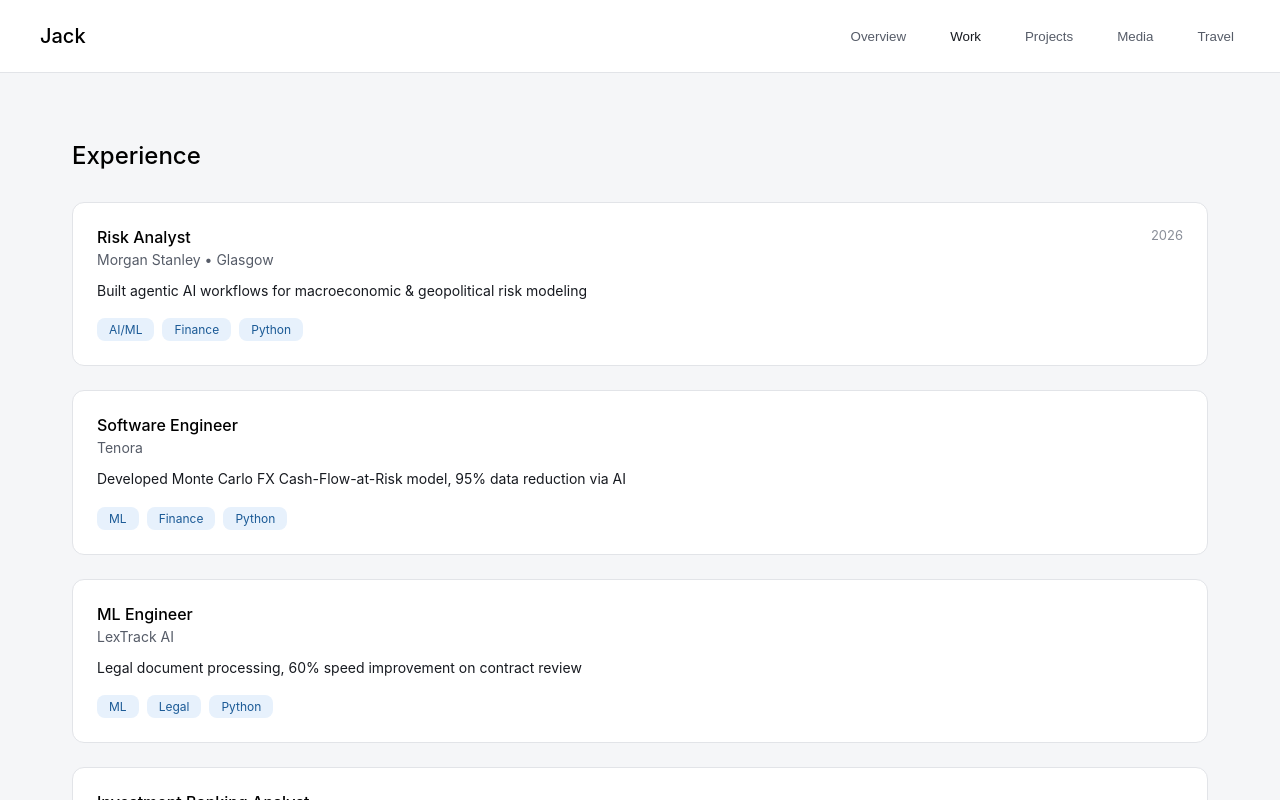
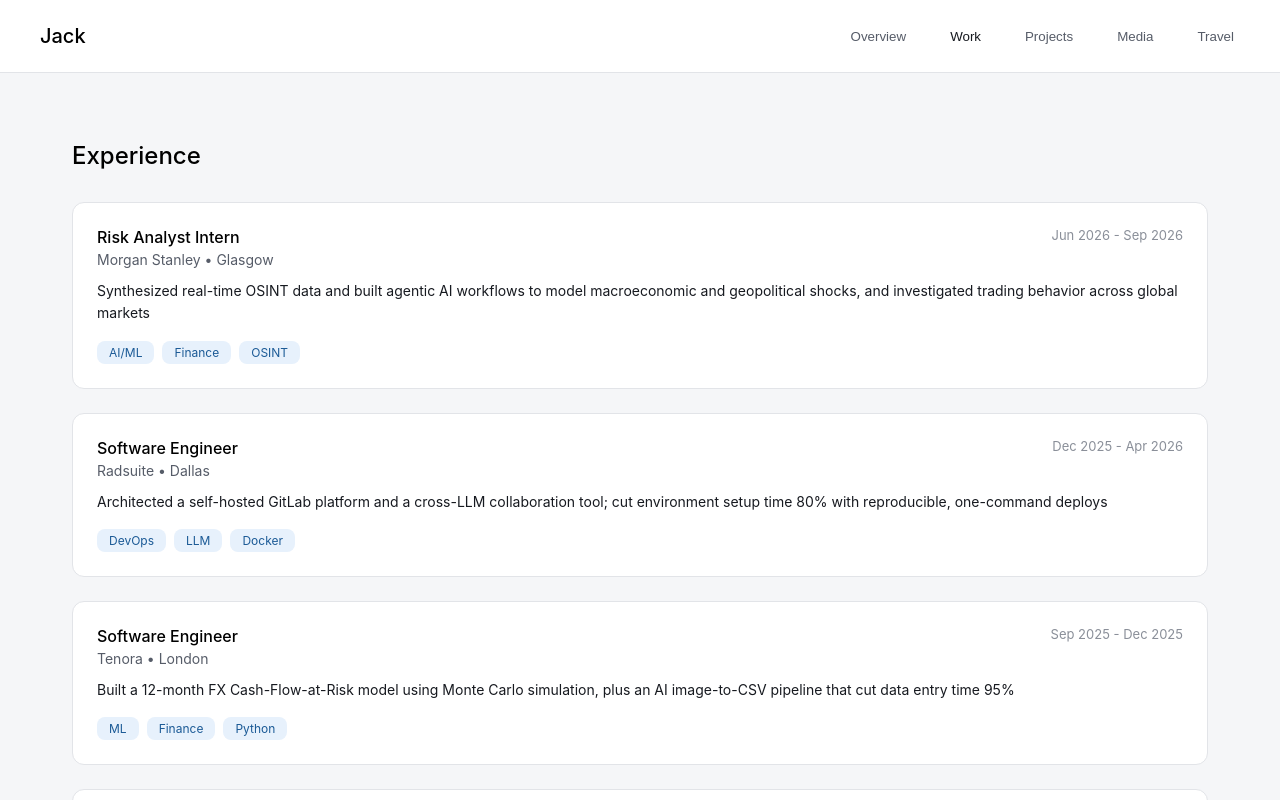
Before and after one commit to sailkcaj/jack-website, a React (Vite) app: page / in a window 1280 px wide. Both pictures are taken after a click on the button "Work". Shown: the top 800 px of the page. Built offline with nearby package versions, Linux system fonts and the light colour scheme; the HTML template or start-up script is replaced by a standard one.

Commit message:
Add CV-sourced content: Radsuite, Plantforce, education, media credits, corrections

```diff
--- a/src/App.jsx
+++ b/src/App.jsx
@@ -6,40 +6,60 @@
   const [activeTab, setActiveTab] = useState('overview');
 
   const stats = [
-    { label: 'Companies', value: '8+', icon: 'ti-briefcase' },
+    { label: 'Companies', value: '7+', icon: 'ti-briefcase' },
     { label: 'Finished', value: '100mi', subtitle: 'ultramarathon', icon: 'ti-run' },
-    { label: 'Countries', value: '12+', icon: 'ti-plane' },
-    { label: 'Apps Built', value: '4+', icon: 'ti-code' },
+    { label: 'Countries', value: '41+', icon: 'ti-plane' },
+    { label: 'Apps Built', value: '8+', icon: 'ti-code' },
   ];
 
   const roles = [
     {
-      title: 'Risk Analyst',
+      title: 'Risk Analyst Intern',
       company: 'Morgan Stanley',
       location: 'Glasgow',
-      dates: '2026',
-      description: 'Built agentic AI workflows for macroeconomic & geopolitical risk modeling',
-      tags: ['AI/ML', 'Finance', 'Python'],
+      dates: 'Jun 2026 - Sep 2026',
+      description: 'Synthesized real-time OSINT data and built agentic AI workflows to model macroeconomic and geopolitical shocks, and investigated trading behavior across global markets',
+      tags: ['AI/ML', 'Finance', 'OSINT'],
+    },
+    {
+      title: 'Software Engineer',
+      company: 'Radsuite',
+      location: 'Dallas',
+      dates: 'Dec 2025 - Apr 2026',
+      description: 'Architected a self-hosted GitLab platform and a cross-LLM collaboration tool; cut environment setup time 80% with reproducible, one-command deploys',
+      tags: ['DevOps', 'LLM', 'Docker'],
     },
     {
       title: 'Software Engineer',
       company: 'Tenora',
-      description: 'Developed Monte Carlo FX Cash-Flow-at-Risk model, 95% data reduction via AI',
+      location: 'London',
+      dates: 'Sep 2025 - Dec 2025',
+      description: 'Built a 12-month FX Cash-Flow-at-Risk model using Monte Carlo simulation, plus an AI image-to-CSV pipeline that cut data entry time 95%',
       tags: ['ML', 'Finance', 'Python'],
     },
     {
-      title: 'ML Engineer',
+      title: 'AI & Automation Intern',
       company: 'LexTrack AI',
-      description: 'Legal document processing, 60% speed improvement on contract review',
+      location: 'New York',
+      dates: 'Jun 2025 - Sep 2025',
+      description: 'Deployed ML models across 10,000+ legal documents, improving extraction speed 60% and cutting contract review time 40%',
       tags: ['ML', 'Legal', 'Python'],
     },
     {
-      title: 'Investment Banking Analyst',
-      company: 'J.P. Morgan',
-      description: 'LBO modeling, DCF, three-statement integration, M&A analysis',
-      tags: ['Finance', 'Modeling', 'Excel'],
+      title: 'Engineering Intern',
+      company: 'Plantforce Ltd',
+      location: 'Bristol',
+      dates: 'Jun 2024 - Sep 2024',
+      description: 'Designed and prototyped 24 CAD components now deployed 4,000+ times; cut waste 20% via lean/JIT and lifted output 8% through probability analysis',
+      tags: ['CAD', 'Engineering', 'Lean'],
     },
   ];
+
+  const education = {
+    school: 'University of Manchester',
+    degree: 'BSc Mathematics with Finance',
+    detail: 'GPA 4.0 · A-Levels: Maths (A*), Economics (A), Business (A)',
+  };
 
   const projects = [
     {
@@ -51,12 +71,17 @@
     },
     {
       name: 'Postinvested',
-      tagline: 'Payments platform for independent merchants',
-      tech: ['Finance', 'Payments'],
+      tagline: 'Content platform - grew to 130+ posts, 35% price increase, users across 9 countries',
+      tech: ['Growth', 'Platform'],
+    },
+    {
+      name: 'Financial Algorithm',
+      tagline: 'R-based stock trend model, profitable 9 of 11 months, presented at the London Investors Show',
+      tech: ['R', 'ggplot2', 'Trading'],
     },
     {
       name: 'GOLLM',
-      tagline: 'LLM application for gene ontology summarization (published)',
+      tagline: 'LLM for gene ontology summarization, built at the Cambridge BioHackathon and featured in a published paper',
       tech: ['LLM', 'Bioinformatics'],
     },
     {
@@ -74,10 +99,25 @@
       description: 'Season 2',
     },
     {
+      title: 'Higher Ground',
+      role: 'Actor',
+      platform: 'Film',
+    },
+    {
       title: 'Maxton Hall',
-      role: 'Lead',
-      platform: 'Netflix / German Series',
-      description: 'Romantic comedy',
+      role: 'Actor',
+      platform: 'Prime Video',
+    },
+    {
+      title: 'The Mandalorian',
+      role: 'Actor',
+      platform: 'Disney+',
+      description: 'Star Wars',
+    },
+    {
+      title: 'John Lewis',
+      role: 'Model',
+      description: '2025 Christmas advert',
     },
     {
       title: 'Tom Ford',
@@ -87,12 +127,12 @@
     {
       title: 'BoohooMAN',
       role: 'Model',
-      description: 'Campaign',
+      description: '2024 film collection',
     },
     {
-      title: 'The Witcher',
+      title: 'Manchester City',
       role: 'Model',
-      description: 'Credits',
+      description: '2025 collection',
     },
   ];
 
@@ -104,13 +144,17 @@
     },
     {
       title: '100-Mile Ultramarathon',
-      description: 'Completed 27:38 finish time',
+      description: '27:38 finish time, 3,682m elevation gain',
       year: '2025',
     },
     {
       title: '17th Place, Umushroom Investment Competition',
-      description: '84% return portfolio, 1,000+ teams',
+      description: '84% return over 2 months, 1,000+ teams',
       year: '2024',
+    },
+    {
+      title: 'J.P. Morgan Investment Banking Programme',
+      description: 'Built a DCF model and analyzed capital structure dynamics for an M&A transaction',
     },
     {
       title: 'BDO Voice of the Future Challenge',
@@ -175,7 +219,7 @@
                 }}>
                   Get in touch
                 </a>
-                <a href="#" style={{
+                <a href="/jack-lias-cv.pdf" target="_blank" rel="noopener noreferrer" style={{
                   padding: '0.75rem 1.5rem',
                   background: 'var(--surface-2)',
                   border: '0.5px solid var(--border)',
@@ -295,6 +339,19 @@
                 </div>
               ))}
             </div>
+
+            {/* Education Subsection */}
+            <h3 style={{ fontSize: '18px', fontWeight: 500, marginTop: '3rem', marginBottom: '1.5rem' }}>Education</h3>
+            <div style={{
+              background: 'var(--surface-2)',
+              border: '0.5px solid var(--border)',
+              borderRadius: '12px',
+              padding: '1.5rem',
+            }}>
+              <p style={{ fontSize: '14px', fontWeight: 500, margin: '0 0 0.25rem 0' }}>{education.school}</p>
+              <p style={{ fontSize: '13px', color: 'var(--text-secondary)', margin: '0 0 0.5rem 0' }}>{education.degree}</p>
+              <p style={{ fontSize: '13px', color: 'var(--text-muted)', margin: 0 }}>{education.detail}</p>
+            </div>
           </section>
         )}
 
```
